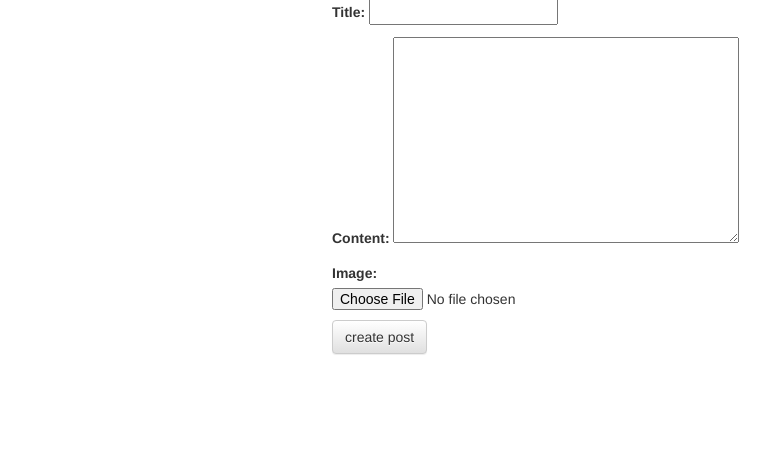
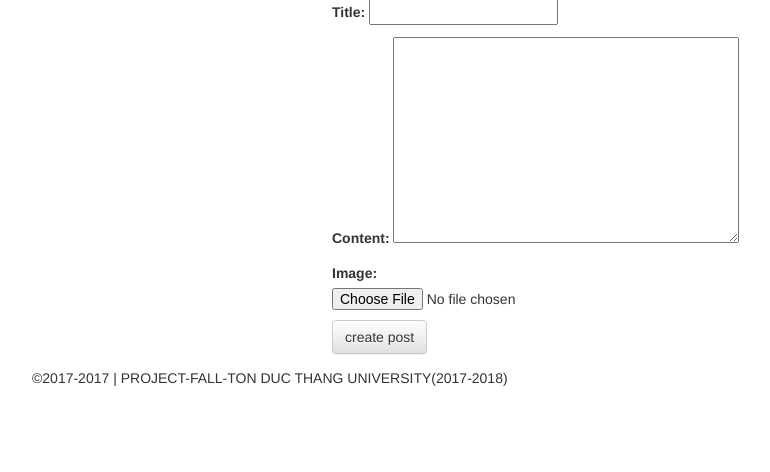
Before and after one commit to duyhenryer/blog, a Django app: template templates/post_form.html in a window 1280 px wide. Shown: the part 71-543 px from the top of the page, without its empty margins (38-808 px from the left). Run offline with Django 3.2, Linux system fonts and the light colour scheme; the template is opened without the code that fills it: values that come from a table or form of the project are taken from there, others are empty; some libraries are stand-ins or nearby versions.

Commit message:
add <footer>

```diff
--- a/templates/base.html
+++ b/templates/base.html
@@ -1,17 +1,10 @@
 {% load staticfiles %}
 
-<!DOCTYPE html>
-<html lang="en" xmlns="http://www.w3.org/1999/html">
 <head>
 <meta charset="UTF-8">
-<!-- Latest compiled and minified CSS -->
+<title> {% block head_title  %}iShare {% endblock head_title %}</title>
 <link rel="stylesheet" href="//netdna.bootstrapcdn.com/bootstrap/3.1.1/css/bootstrap.min.css">
-
-<!-- Optional theme -->
 <link rel="stylesheet" href="//netdna.bootstrapcdn.com/bootstrap/3.1.1/css/bootstrap-theme.min.css">
-
-<!-- Latest compiled and minified JavaScript -->
-<script src="//netdna.bootstrapcdn.com/bootstrap/3.1.1/js/bootstrap.min.js"></script>
 
     <link rel="stylesheet" href="{% static "css/base.css" %}"/>
 
@@ -19,7 +12,6 @@
 {% block style %} {% endblock style %}
 </style>
 </head>
-
 <body>
 {% include  "messages_display.html"%}
 
@@ -28,6 +20,16 @@
 
 {% endblock content %}
 </div>
+<script src="//netdna.bootstrapcdn.com/bootstrap/3.1.1/js/bootstrap.min.js"></script>
 
 </body>
+<footer class="footer">
+    <div class="container" >
+        <div class="footerish">
+            &copy;2017-{% now 'Y' %} | PROJECT-FALL-TON DUC THANG UNIVERSITY(2017-2018)
+        </div>
+    </div>
+
+</footer>
+
 </html>
```
